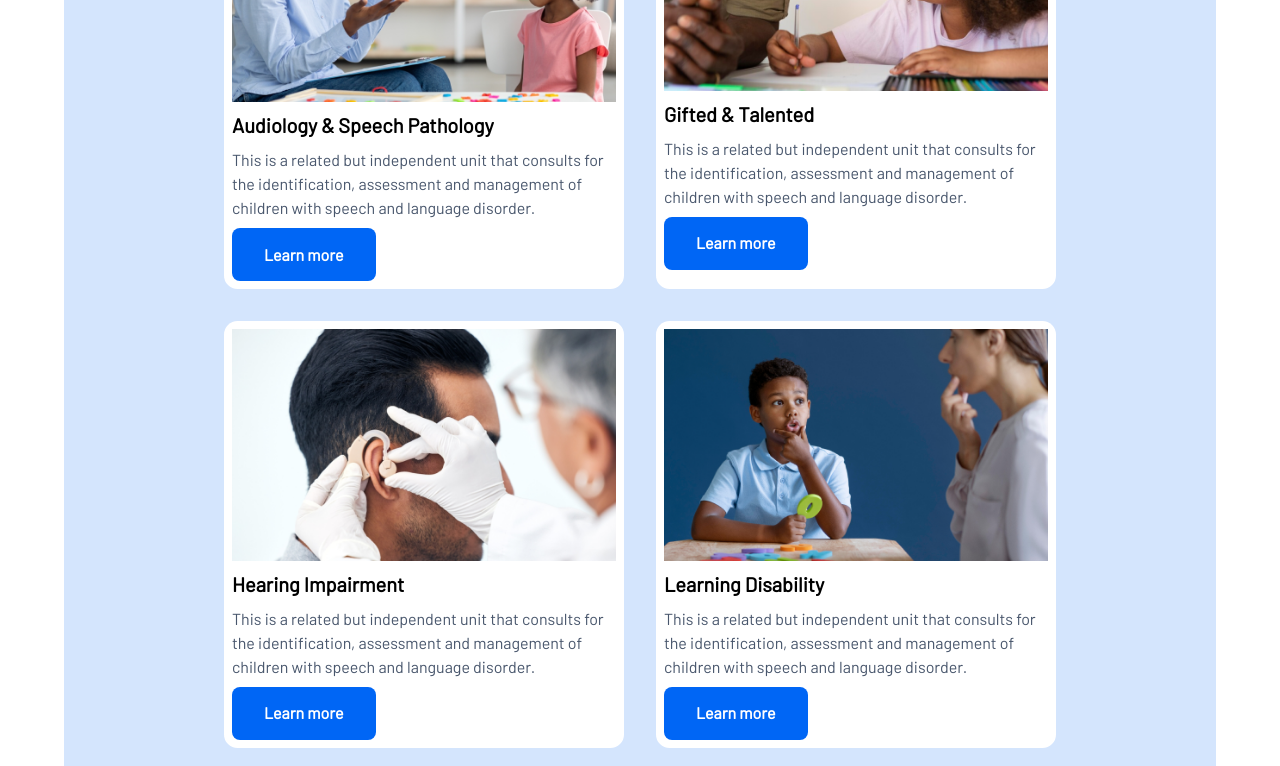
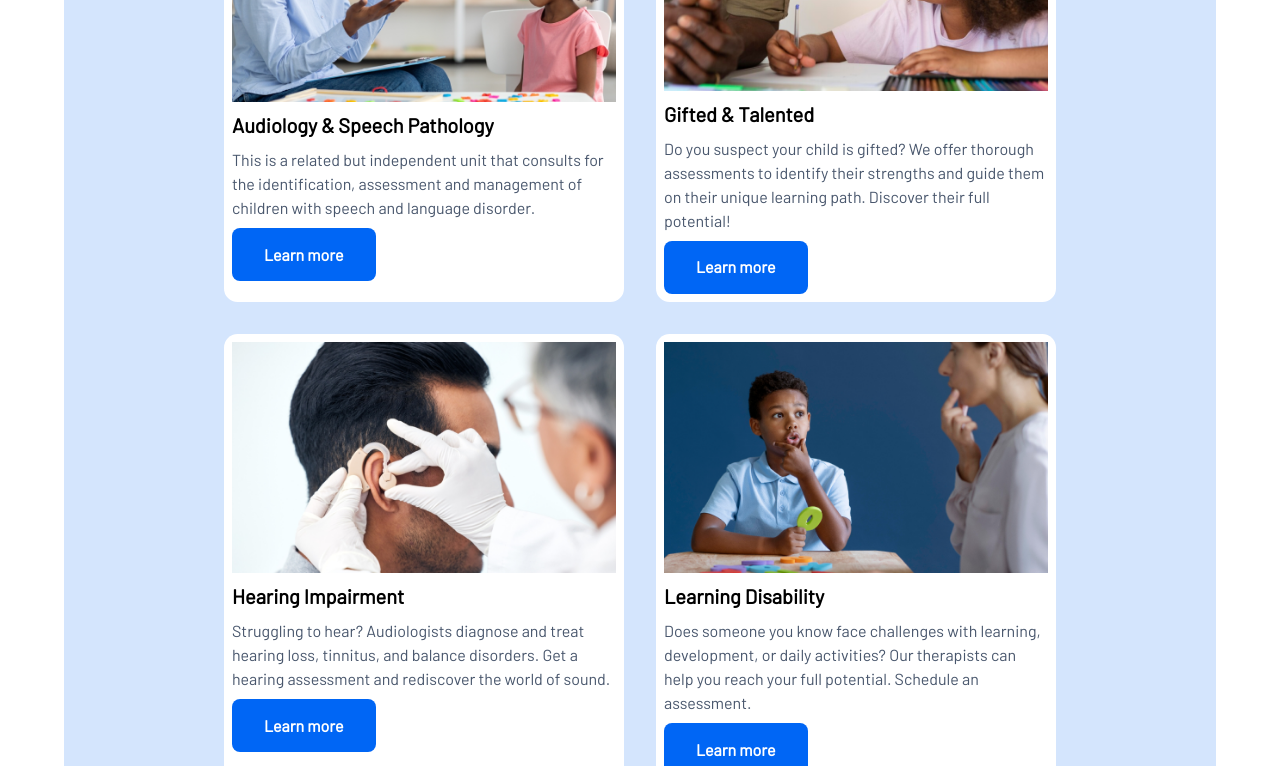
Before and after one commit to mr-jols/ability-assessement, a Next.js app: page / in a window 1280 px wide. Shown: the part 1460-2226 px from the top of the page. Built offline with nearby package versions, Linux system fonts and the light colour scheme.

Commit message:
changed category content

```diff
--- a/src/presentation/views/landing/category.tsx
+++ b/src/presentation/views/landing/category.tsx
@@ -73,9 +73,7 @@ function CategoryItem({ props }: { props: CategoryItemProps }) {
       <Image src={props.image} alt="" className="w-full" />
       <h4 className="font-[700] text-[1.25rem]">{props.title}</h4>
       <p>
-        This is a related but independent unit that consults for the
-        identification, assessment and management of children with speech and
-        language disorder.
+      {props.content}
       </p>
       <Link
         href={props.href}
```
